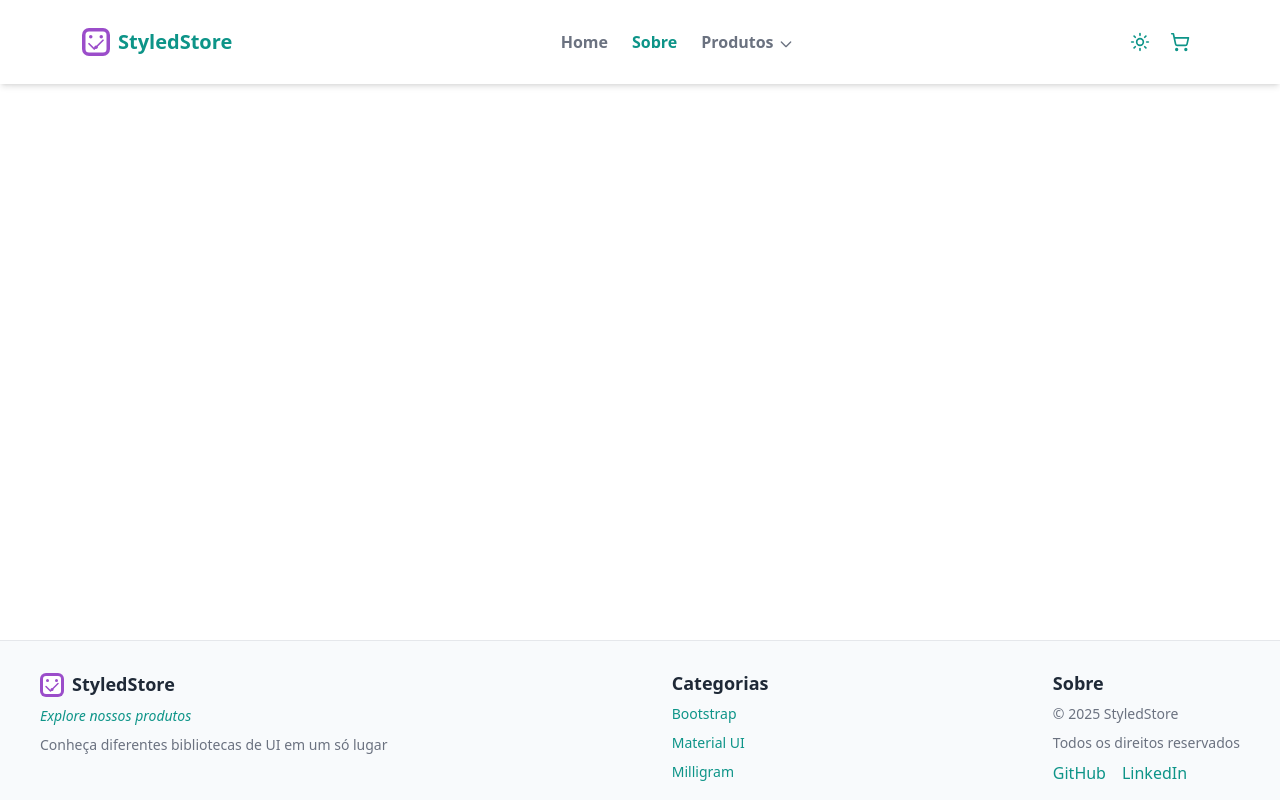
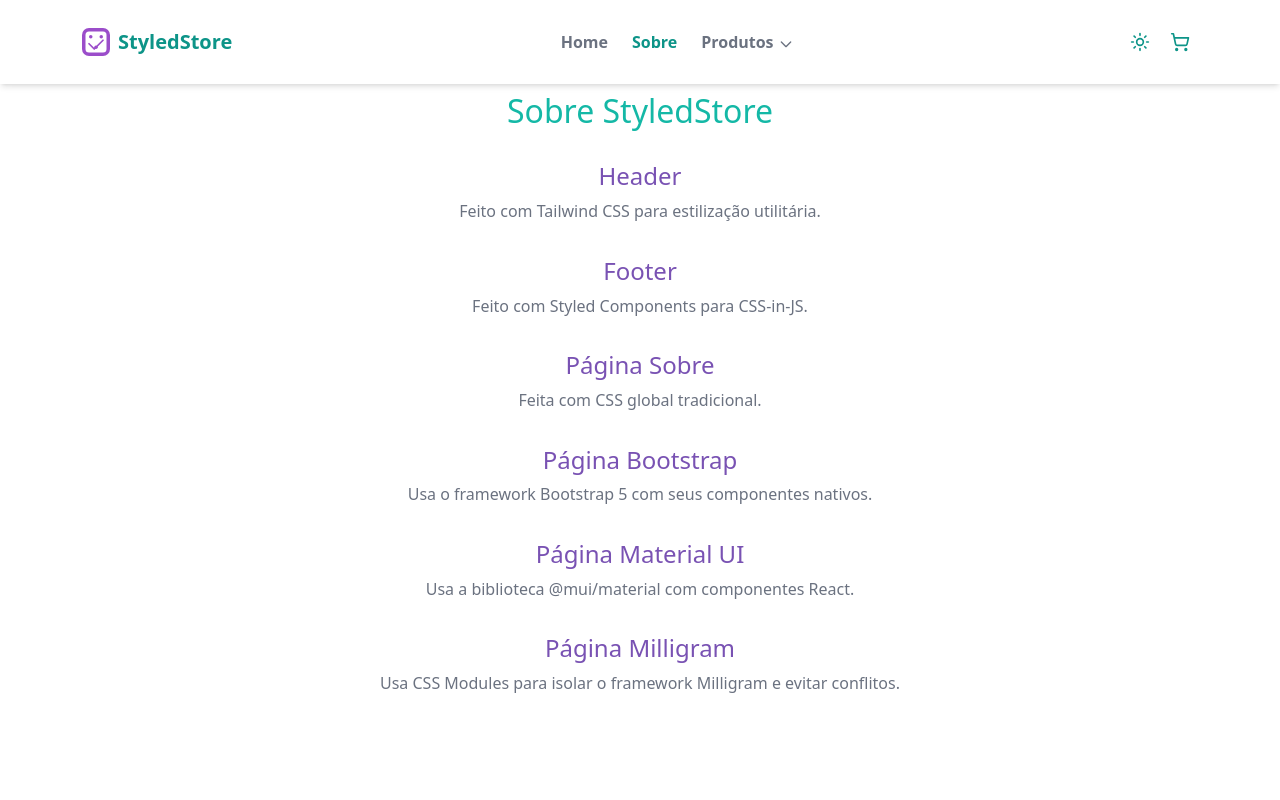
Before and after one commit to flaviare1s/atividade-6-maisprati, a React (Vite) app: page /sobre in a window 1280 px wide. Shown: the top 800 px of the page. Built offline with nearby package versions, Linux system fonts and the light colour scheme.

Commit message:
feat: about (by CSS global)

```diff
--- /dev/null
+++ b/src/pages/About.css
@@ -0,0 +1,44 @@
+.about-container {
+  padding: 2rem;
+  margin-top: 60px;
+  max-width: 800px;
+  margin-left: auto;
+  margin-right: auto;
+  text-align: center;
+  background-color: var(--color-background);
+  color: var(--color-text-primary);
+  min-height: calc(100vh - 60px);
+}
+
+.about-container h1 {
+  font-size: 2rem;
+  margin-bottom: 2rem;
+  color: #14B8A6;
+}
+
+.about-container h2 {
+  font-size: 1.5rem;
+  margin-top: 2rem;
+  margin-bottom: 0.5rem;
+  color: #7952b3;
+}
+
+.about-container p {
+  margin-bottom: 1rem;
+  line-height: 1.6;
+  color: var(--color-text-secondary);
+}
+
+@media (max-width: 768px) {
+  .about-container {
+    padding: 1rem;
+  }
+
+  .about-container h1 {
+    font-size: 1.5rem;
+  }
+
+  .about-container h2 {
+    font-size: 1.2rem;
+  }
+}
--- a/src/pages/About.jsx
+++ b/src/pages/About.jsx
@@ -1,5 +1,27 @@
+import './About.css';
+
 export const About = () => {
   return (
-    <div>About</div>
-  )
-}
+    <div className="about-container">
+      <h1>Sobre StyledStore</h1>
+
+      <h2>Header</h2>
+      <p>Feito com Tailwind CSS para estilização utilitária.</p>
+
+      <h2>Footer</h2>
+      <p>Feito com Styled Components para CSS-in-JS.</p>
+
+      <h2>Página Sobre</h2>
+      <p>Feita com CSS global tradicional.</p>
+
+      <h2>Página Bootstrap</h2>
+      <p>Usa o framework Bootstrap 5 com seus componentes nativos.</p>
+
+      <h2>Página Material UI</h2>
+      <p>Usa a biblioteca @mui/material com componentes React.</p>
+
+      <h2>Página Milligram</h2>
+      <p>Usa CSS Modules para isolar o framework Milligram e evitar conflitos.</p>
+    </div>
+  );
+};
--- a/src/pages/Milligram.jsx
+++ b/src/pages/Milligram.jsx
@@ -59,7 +59,7 @@ export const Milligram = () => {
       <div className={styles.milligram}>
         <div className={styles.container} style={{ paddingTop: '8rem' }}>
           <div style={{ textAlign: 'center', marginBottom: '4rem' }}>
-            <h1>Loading...</h1>
+            <h2>Loading...</h2>
             <p>Carregando produtos...</p>
           </div>
 
```
Also changed, not shown: src/components/Logo.jsx (+5 -5 lines).
